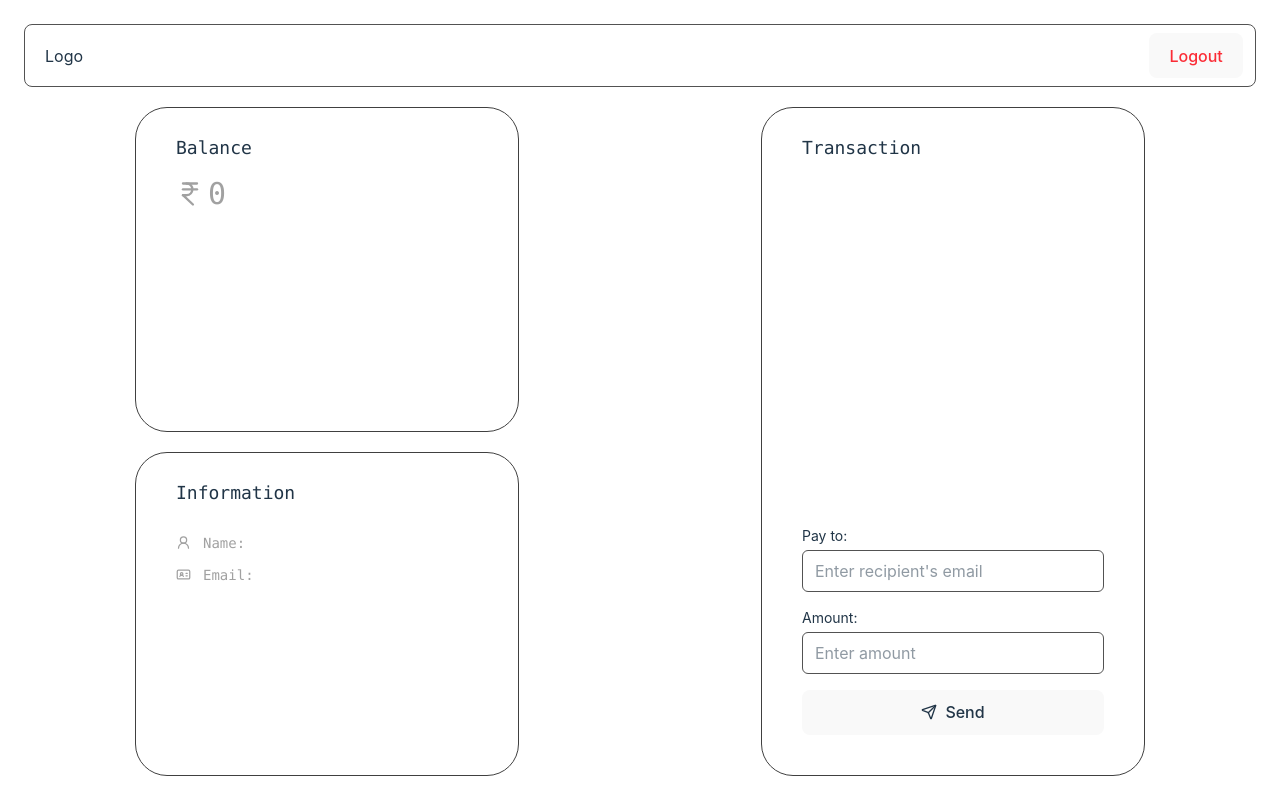
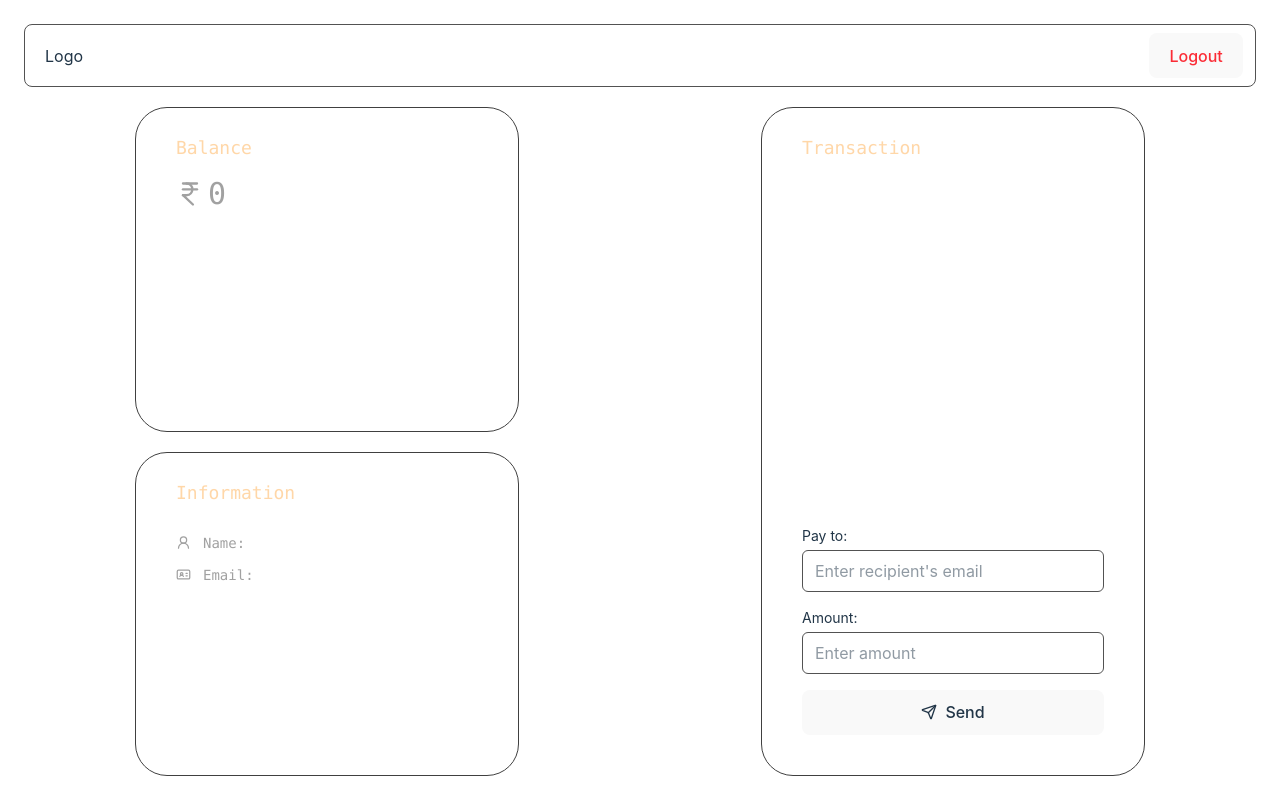
Before and after one commit to VishnuPratapGit/wallet, a React (Vite) app in the folder Frontend/: page / in a window 1280 px wide. Built offline with nearby package versions, Linux system fonts and the light colour scheme; no server answers.

Commit message:
text color change

```diff
--- a/Frontend/src/components/Transaction.jsx
+++ b/Frontend/src/components/Transaction.jsx
@@ -31,7 +31,7 @@ const Transaction = () => {
 
   return (
     <div className="border border-neutral-700 rounded-4xl p-10 max-w-sm mx-auto h-full flex flex-col justify-between">
-      <h2 className="block text-lg font-medium leading-0 font-mono">
+      <h2 className="block text-lg text-orange-200 font-medium leading-0 font-mono">
         Transaction
       </h2>
       <form onSubmit={handleSubmit} className="space-y-4">
--- a/Frontend/src/index.css
+++ b/Frontend/src/index.css
@@ -5,7 +5,7 @@
 
   color-scheme: light dark;
   color: rgba(255, 255, 255, 0.87);
-  background-color: #242424;
+  background-color: #0f0f0f;
 
   font-synthesis: none;
   text-rendering: optimizeLegibility;
--- a/Frontend/src/pages/Home.jsx
+++ b/Frontend/src/pages/Home.jsx
@@ -6,13 +6,13 @@ import UserInformation from "../components/UserInformation.jsx";
 const Home = () => {
   return (
     <div className="grid grid-rows-3 sm:grid-cols-2 sm:grid-rows-2 gap-5 w-full h-full">
-      <section className="overflow-hidden">
+      <section className="overflow-hidden text-orange-200">
         <AccountSection />
       </section>
       <section className="row-span-2 overflow-hidden">
         <Transaction />
       </section>
-      <div className="overflow-hidden">
+      <div className="overflow-hidden text-orange-200">
         <UserInformation />
       </div>
     </div>
```
